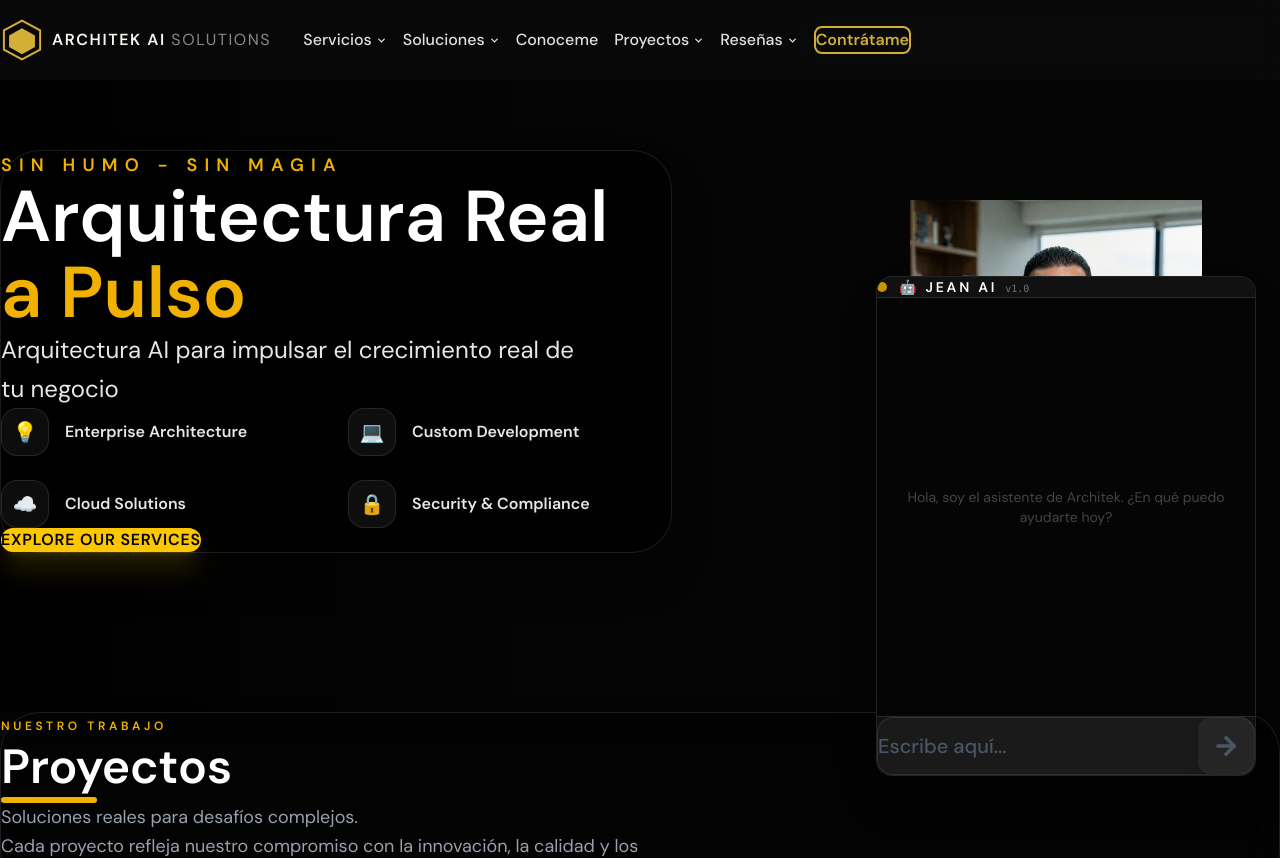
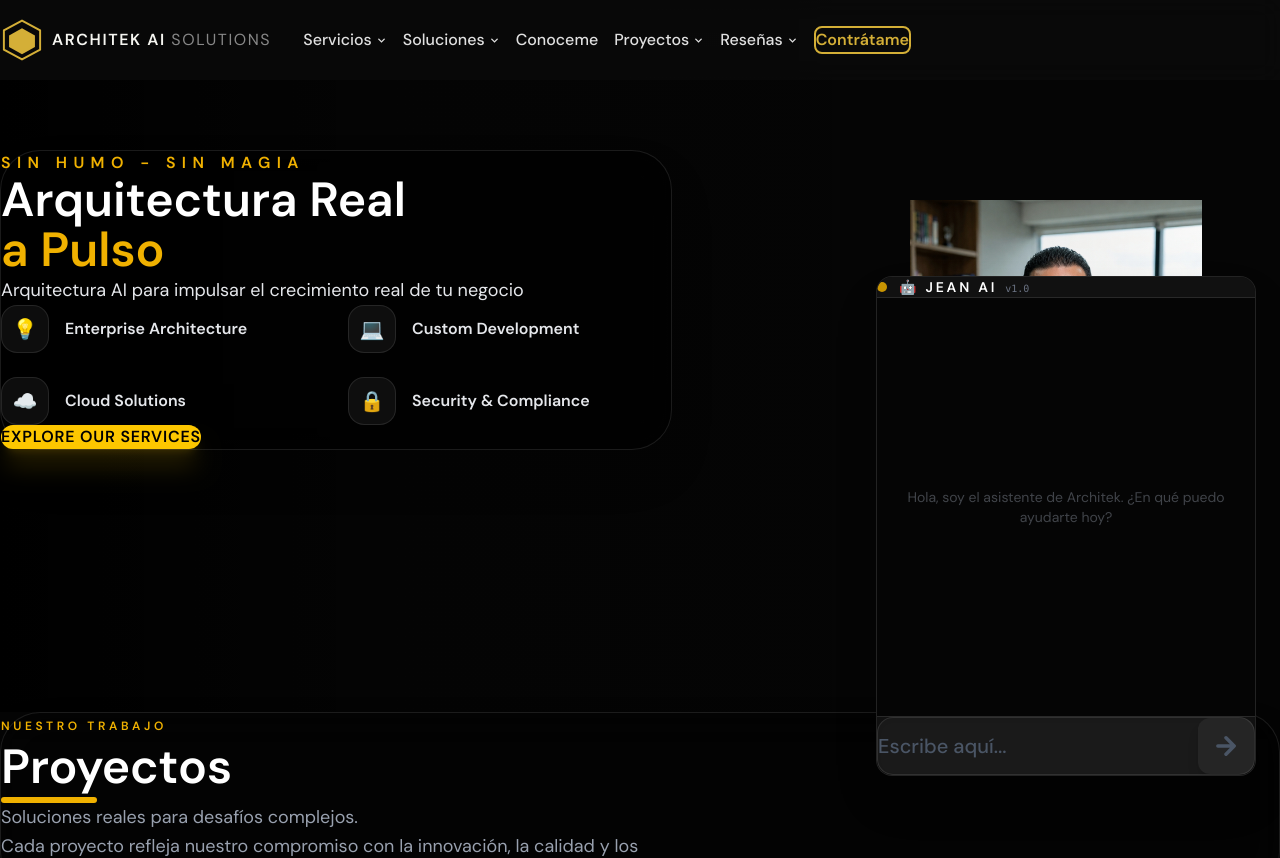
Before and after one commit to ingvillamar/LandingPage, a Next.js app: page / in a window 1280 px wide. Shown: the top 858 px of the page. Built offline with nearby package versions, Linux system fonts and the light colour scheme.

Commit message:
fix: reduce hero heading and paragraph font sizes

```diff
--- a/src/components/Hero.tsx
+++ b/src/components/Hero.tsx
@@ -38,16 +38,16 @@ export default function Hero() {
         {/* Añadimos un mt-10 adicional aquí para asegurar la separación visual */}
         <div className="max-w-2xl p-10 md:p-14 rounded-[2.5rem] backdrop-blur-xl bg-black/60 border border-white/10 shadow-2xl mt-5">
 
-          <p className="text-xl md:text-lg font-bold tracking-[0.4em] text-yellow-500 mb-6 uppercase">
+          <p className="text-sm md:text-base font-bold tracking-[0.4em] text-yellow-500 mb-4 uppercase">
             Sin Humo - Sin Magia
           </p>
 
-          <h1 className="text-5xl md:text-7xl font-extrabold mb-8 leading-[1.05] text-white">
+          <h1 className="text-3xl md:text-5xl font-extrabold mb-6 leading-[1.05] text-white">
             Arquitectura Real <br />
             <span className="text-yellow-500">a Pulso</span>
           </h1>
 
-          <p className="text-xl md:text-2xl text-gray-200 mb-10 leading-relaxed max-w-xl">
+          <p className="text-base md:text-lg text-gray-200 mb-8 leading-relaxed max-w-xl">
             Arquitectura AI para impulsar el crecimiento real de tu negocio
           </p>
 
```
